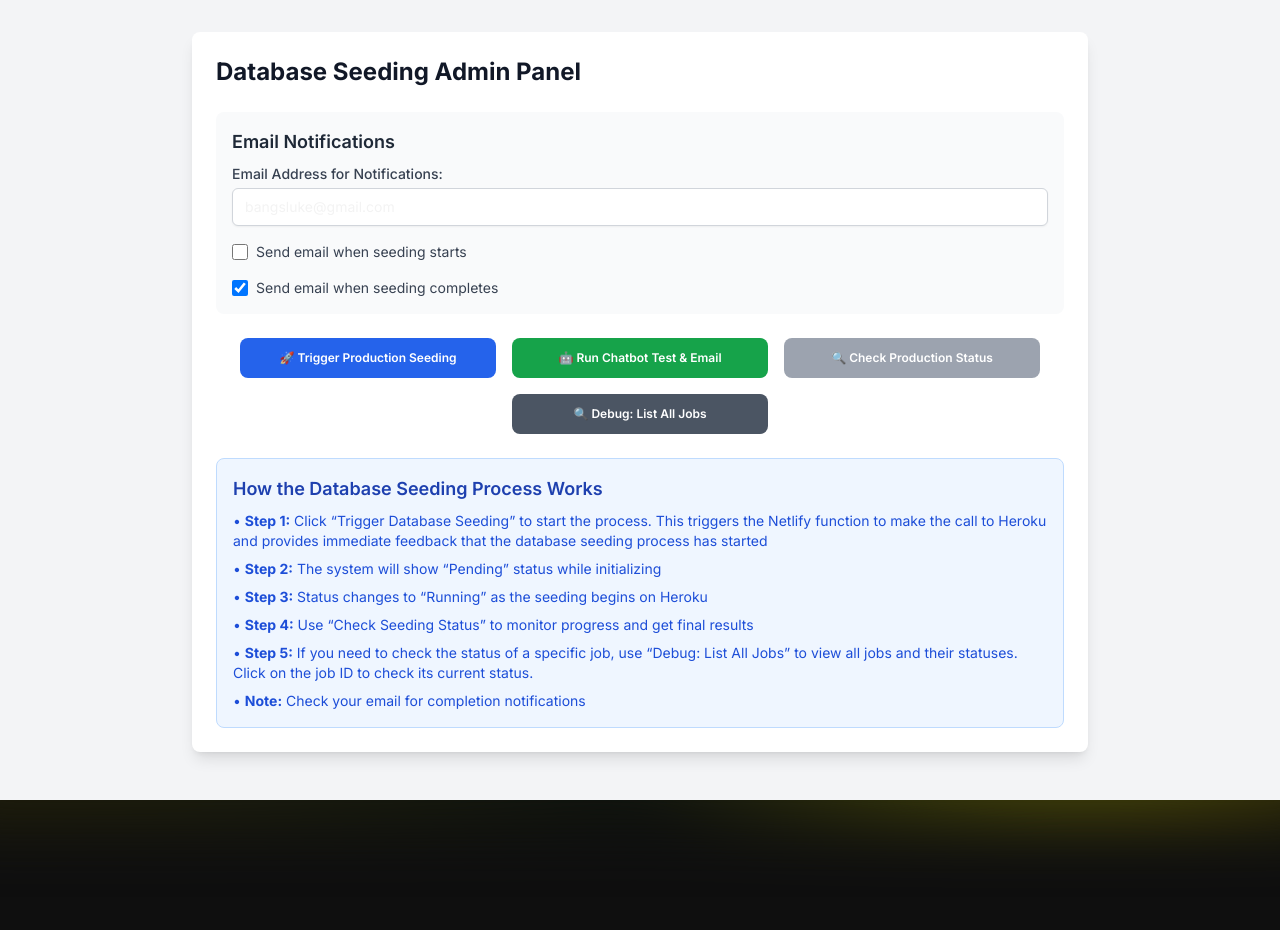
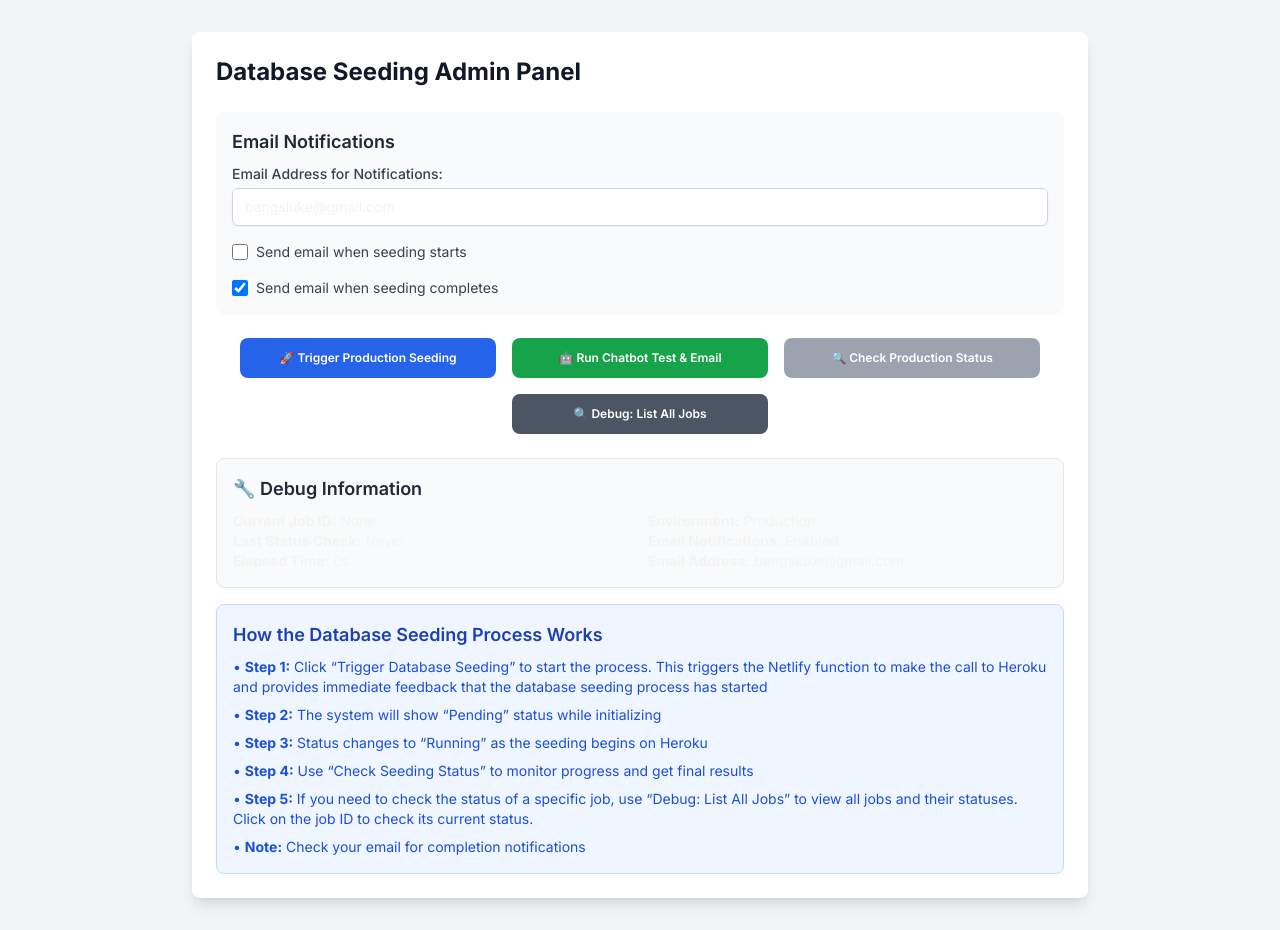
Before and after one commit to bangsluke/Dorkinians-Website-V3, a Next.js app: page /admin in a window 1280 px wide. Before the commit the page ends 800 px from the top, so only its background shows below. Built offline with nearby package versions, Linux system fonts and the light colour scheme.

Commit message:
Added more detail for Admin panel for job errors

```diff
--- a/app/api/trigger-seed/route.ts
+++ b/app/api/trigger-seed/route.ts
@@ -175,6 +175,14 @@ export async function POST(request: NextRequest) {
 			// Don't fail the function if email fails
 		}
 
+		// Parse request body to get email configuration
+		const requestBody = await request.json();
+		const emailConfig = requestBody.emailConfig || {
+			emailAddress: process.env.SMTP_TO_EMAIL || "bangsluke@gmail.com",
+			sendEmailAtStart: false,
+			sendEmailAtCompletion: true
+		};
+
 		// Trigger Heroku seeding service (fire-and-forget)
 		console.log("🌱 HEROKU: Starting Heroku seeding service...");
 		const herokuUrl = process.env.HEROKU_SEEDER_URL || "https://database-dorkinians-4bac3364a645.herokuapp.com";
@@ -188,6 +196,7 @@ export async function POST(request: NextRequest) {
 			body: JSON.stringify({
 				environment,
 				jobId,
+				emailConfig,
 			}),
 		})
 			.then((response) => {
--- a/components/AdminPanel.tsx
+++ b/components/AdminPanel.tsx
@@ -658,8 +658,18 @@ export default function AdminPanel() {
 			{/* Error Display */}
 			{error && (
 				<div className='mb-6 p-4 bg-red-50 border border-red-200 rounded-lg'>
-					<h3 className='text-lg font-semibold text-red-800 mb-2'>Error</h3>
-					<p className='text-red-700'>{error}</p>
+					<h3 className='text-lg font-semibold text-red-800 mb-2'>❌ Error</h3>
+					<p className='text-red-700 mb-2'>{error}</p>
+					<div className='mt-3 p-3 bg-red-100 border border-red-300 rounded'>
+						<h4 className='text-sm font-semibold text-red-800 mb-2'>🔍 Troubleshooting Steps:</h4>
+						<ul className='text-sm text-red-700 space-y-1'>
+							<li>• Check if the Heroku seeder service is running</li>
+							<li>• Verify network connectivity to Heroku</li>
+							<li>• Check the browser console for additional error details</li>
+							<li>• Try refreshing the page and attempting again</li>
+							<li>• If the issue persists, check the Heroku logs for detailed error information</li>
+						</ul>
+					</div>
 				</div>
 			)}
 
@@ -803,6 +813,23 @@ export default function AdminPanel() {
 				</div>
 			)}
 
+			{/* Debug Information Section */}
+			<div className='p-4 bg-gray-50 border border-gray-200 rounded-lg mb-4'>
+				<h3 className='text-lg font-semibold text-gray-800 mb-2'>🔧 Debug Information</h3>
+				<div className='grid grid-cols-1 md:grid-cols-2 gap-4 text-sm'>
+					<div>
+						<p><strong>Current Job ID:</strong> {jobId || 'None'}</p>
+						<p><strong>Last Status Check:</strong> {lastStatusCheck || 'Never'}</p>
+						<p><strong>Elapsed Time:</strong> {elapsedTime > 0 ? formatElapsedTime(elapsedTime) : '0s'}</p>
+					</div>
+					<div>
+						<p><strong>Environment:</strong> Production</p>
+						<p><strong>Email Notifications:</strong> {sendEmailAtCompletion ? 'Enabled' : 'Disabled'}</p>
+						<p><strong>Email Address:</strong> {emailAddress}</p>
+					</div>
+				</div>
+			</div>
+
 			{/* Information Section */}
 			<div className='p-4 bg-blue-50 border border-blue-200 rounded-lg'>
 				<h3 className='text-lg font-semibold text-blue-800 mb-2'>How the Database Seeding Process Works</h3>
```
